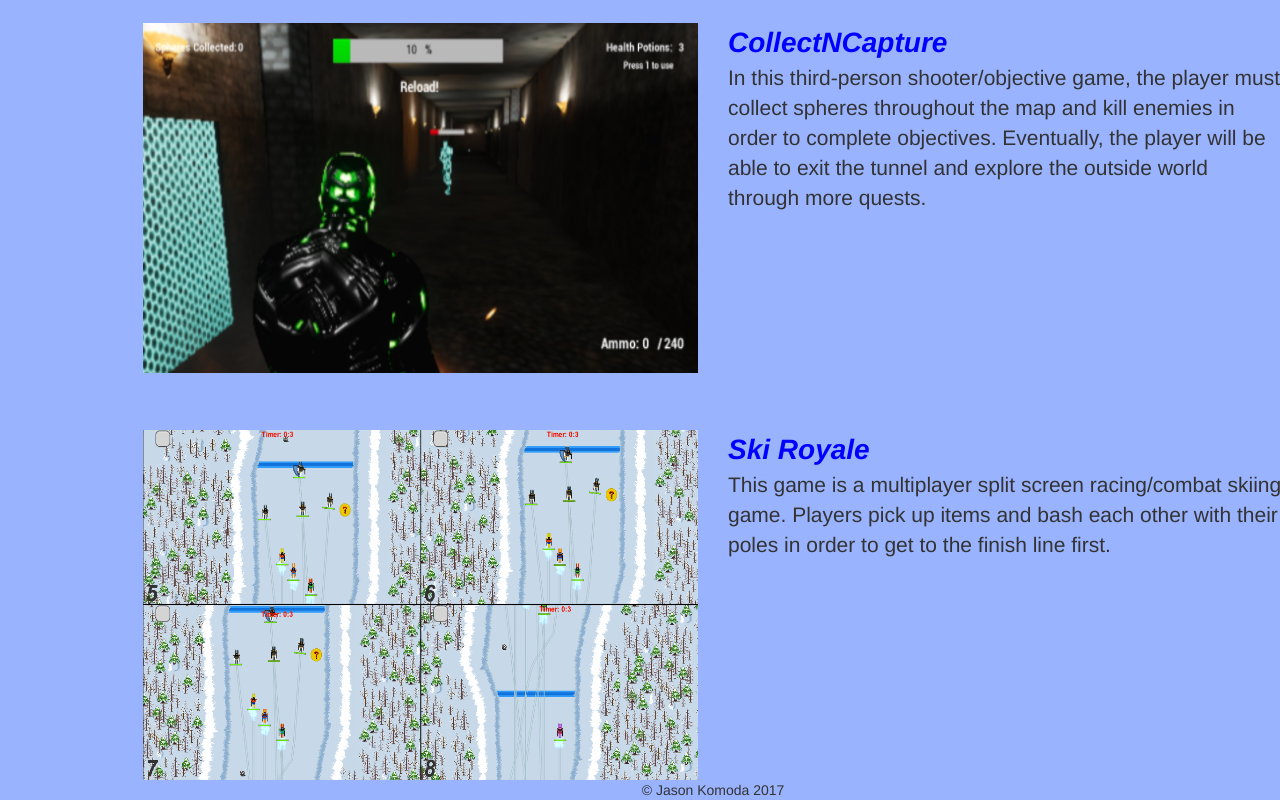
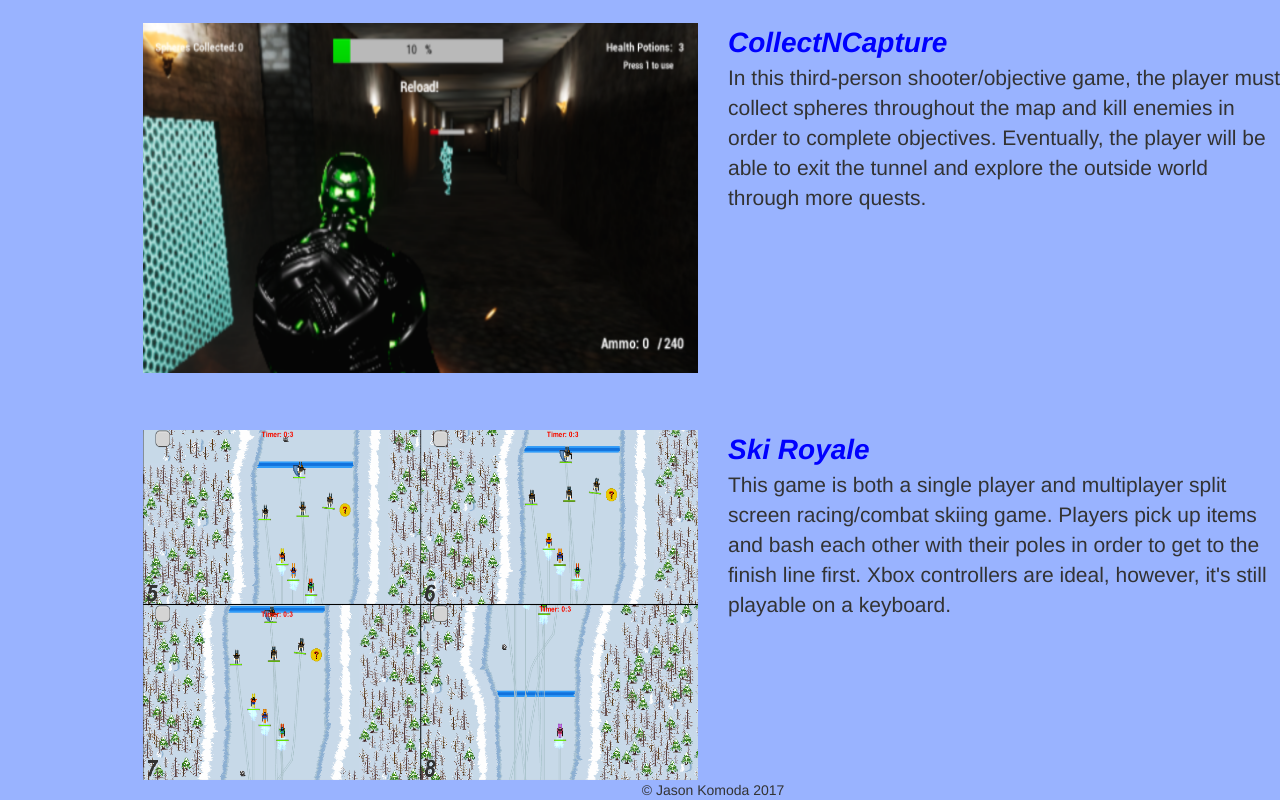
Before and after one commit to jasonkomoda/jasonkomoda.github.io, a plain HTML site: page projects.html in a window 1280 px wide. Shown: the part 1102-1902 px from the top of the page. Drawn offline with Linux system fonts and the light colour scheme.

Commit message:
ski royale web player

```diff
--- a/projects.html
+++ b/projects.html
@@ -81,9 +81,10 @@
   <img class="maxWidth center-block" src="SkiRoyale.png" alt="Ski Royale Game" style="width:600px;height:350px;">
 </div>
 <div class="col col-sm-6 center-block">
-      <a class="italic gamelink" href="https://github.com/jasonkomoda/Ski-Royale"> <em><strong>Ski Royale</em></strong></a>
+      <a class="italic gamelink" href="https://jasonkomoda.github.io/Ski-Royale"> <em><strong>Ski Royale</em></strong></a>
       <p class="fontsize150">
-      This game is a multiplayer split screen racing/combat skiing game.  Players pick up items and bash each other with their poles in order to get to the finish line first.
+      This game is both a single player and multiplayer split screen racing/combat skiing game.  Players pick up items and bash each other with their poles in order to get to the finish line first.
+      Xbox controllers are ideal, however, it's still playable on a keyboard.
     </p>
   </div>
 </div>
```
